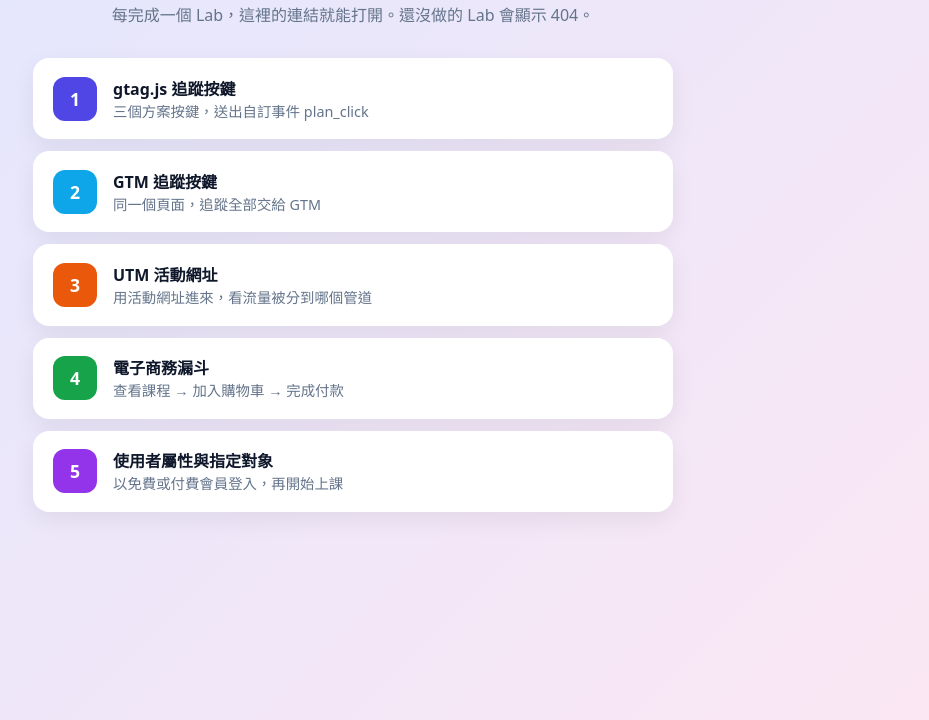
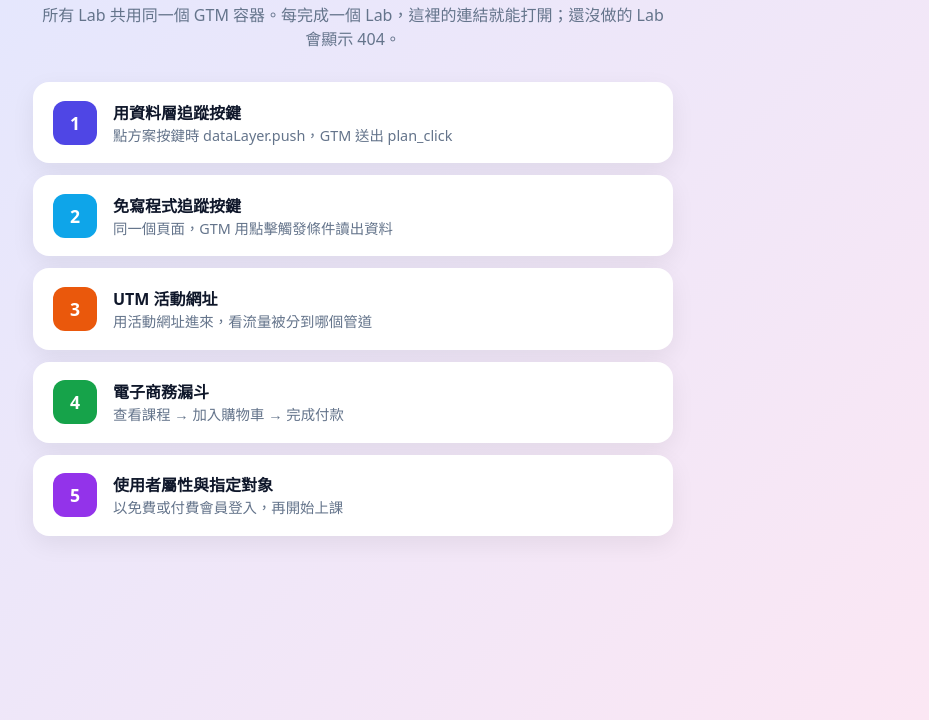
Before and after one commit to victorgau/ga4-lab, a plain HTML site: page index.html in a window 1280 px wide. Shown: the part 80-800 px from the top of the page, without its empty margins (287-1216 px from the left). Drawn offline with Linux system fonts and the light colour scheme.

Commit message:
Update index.html

```diff
--- a/index.html
+++ b/index.html
@@ -20,10 +20,10 @@
 <body>
 <main>
   <h1>GA4 Lab 練習網站</h1>
-  <p class="intro">每完成一個 Lab，這裡的連結就能打開。還沒做的 Lab 會顯示 404。</p>
+  <p class="intro">所有 Lab 共用同一個 GTM 容器。每完成一個 Lab，這裡的連結就能打開；還沒做的 Lab 會顯示 404。</p>
 
-  <a href="lab1/"><b style="background:#4f46e5">1</b><div><strong>gtag.js 追蹤按鍵</strong><span>三個方案按鍵，送出自訂事件 plan_click</span></div></a>
-  <a href="lab2/"><b style="background:#0ea5e9">2</b><div><strong>GTM 追蹤按鍵</strong><span>同一個頁面，追蹤全部交給 GTM</span></div></a>
+  <a href="lab1/"><b style="background:#4f46e5">1</b><div><strong>用資料層追蹤按鍵</strong><span>點方案按鍵時 dataLayer.push，GTM 送出 plan_click</span></div></a>
+  <a href="lab2/"><b style="background:#0ea5e9">2</b><div><strong>免寫程式追蹤按鍵</strong><span>同一個頁面，GTM 用點擊觸發條件讀出資料</span></div></a>
   <a href="lab3/"><b style="background:#ea580c">3</b><div><strong>UTM 活動網址</strong><span>用活動網址進來，看流量被分到哪個管道</span></div></a>
   <a href="lab4/"><b style="background:#16a34a">4</b><div><strong>電子商務漏斗</strong><span>查看課程 → 加入購物車 → 完成付款</span></div></a>
   <a href="lab5/"><b style="background:#9333ea">5</b><div><strong>使用者屬性與指定對象</strong><span>以免費或付費會員登入，再開始上課</span></div></a>
```
